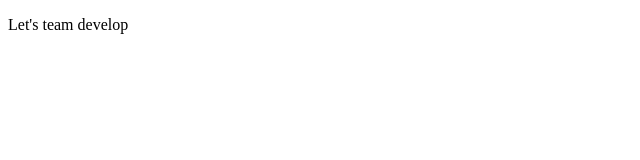
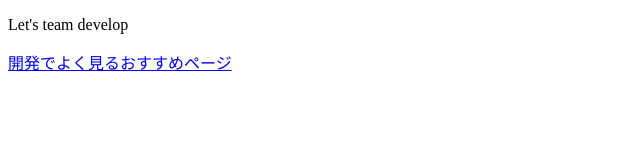
Before and after one commit to JoHigashiyama/task3, a plain HTML site: page index.html in a window 1280 px wide. Shown: the whole page, without its empty margins (0-640 px from the left). Drawn offline with Linux system fonts and the light colour scheme.

Commit message:
おすすめページの追記

```diff
--- a/index.html
+++ b/index.html
@@ -7,5 +7,6 @@
 </head>
 <body>
     <p>Let's team develop</p>
+    <a href="https://qiita.com/">開発でよく見るおすすめページ</a>
 </body>
 </html>
```
